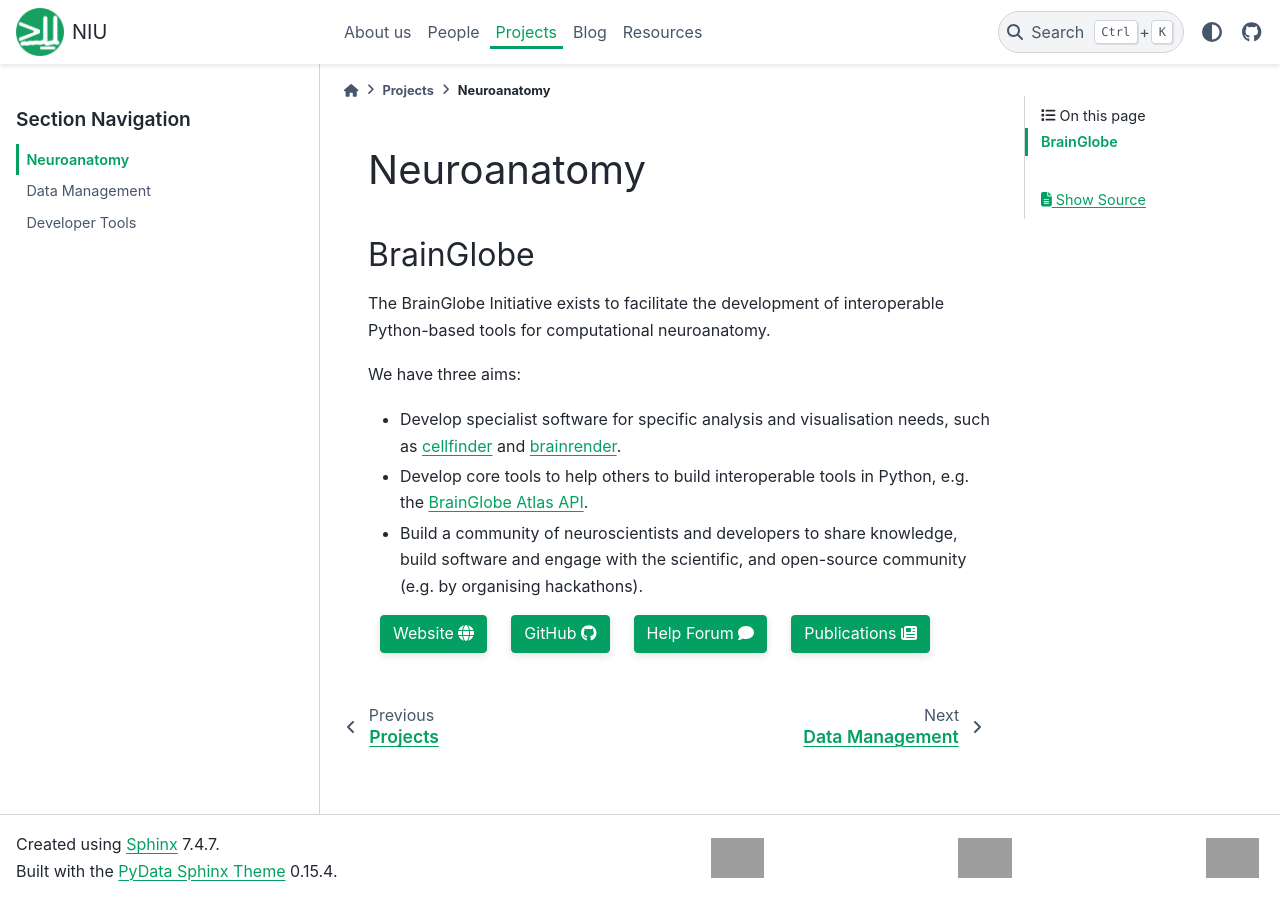
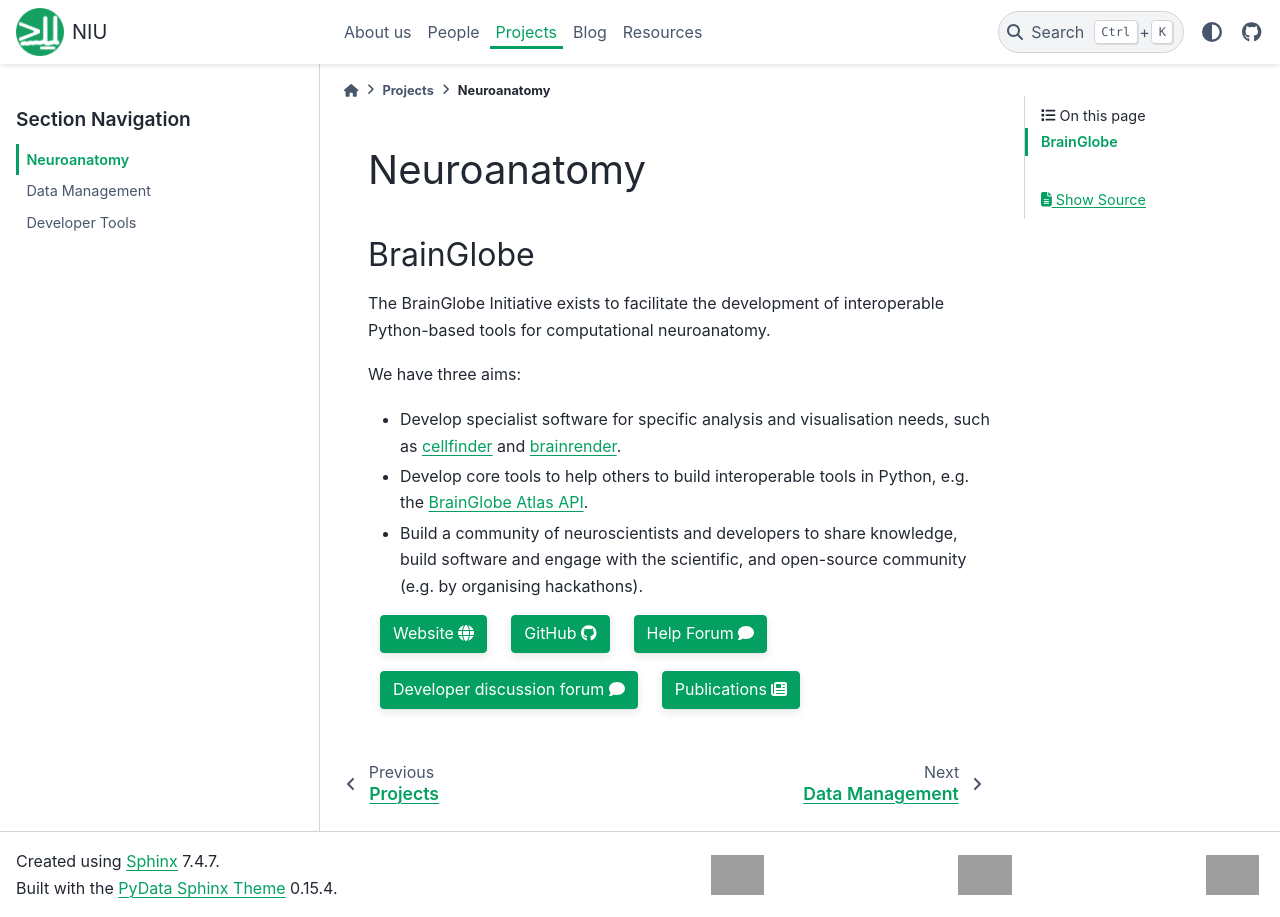
Before and after one commit to neuroinformatics-unit/neuroinformatics-unit.github.io, a Sphinx documentation site: the page built from docs/source/projects/neuroanatomy.md, in a window 1280 px wide. Built offline with Sphinx 7.4.7 and the PyData theme 0.15.4, drawn with Linux system fonts in a browser that asks for light colours; grey boxes are pictures that could not be loaded.

Commit message:
Add link to BrainGlobe zulip

```diff
--- a/docs/source/projects/neuroanatomy.md
+++ b/docs/source/projects/neuroanatomy.md
@@ -48,6 +48,17 @@
         </div>
         <div class="sd-col sd-d-flex-column sd-col-auto sd-col-xs-auto sd-col-sm-auto sd-col-md-auto sd-col-lg-auto docutils">
             <p class="sd-text-left">
+                <a class="sd-sphinx-override sd-btn sd-text-wrap sd-btn-primary sd-shadow-sm reference external" href="https://brainglobe.zulipchat.com" target="_blank">
+                    <span>
+                        Developer discussion forum
+                        <span class="fa fa-comment">
+                        </span>
+                    </span>
+                </a>
+            </p>
+        </div>
+        <div class="sd-col sd-d-flex-column sd-col-auto sd-col-xs-auto sd-col-sm-auto sd-col-md-auto sd-col-lg-auto docutils">
+            <p class="sd-text-left">
                 <a class="sd-sphinx-override sd-btn sd-text-wrap sd-btn-primary sd-shadow-sm reference external" href="https://brainglobe.info/publications" target="_blank">
                     <span>
                         Publications
```
